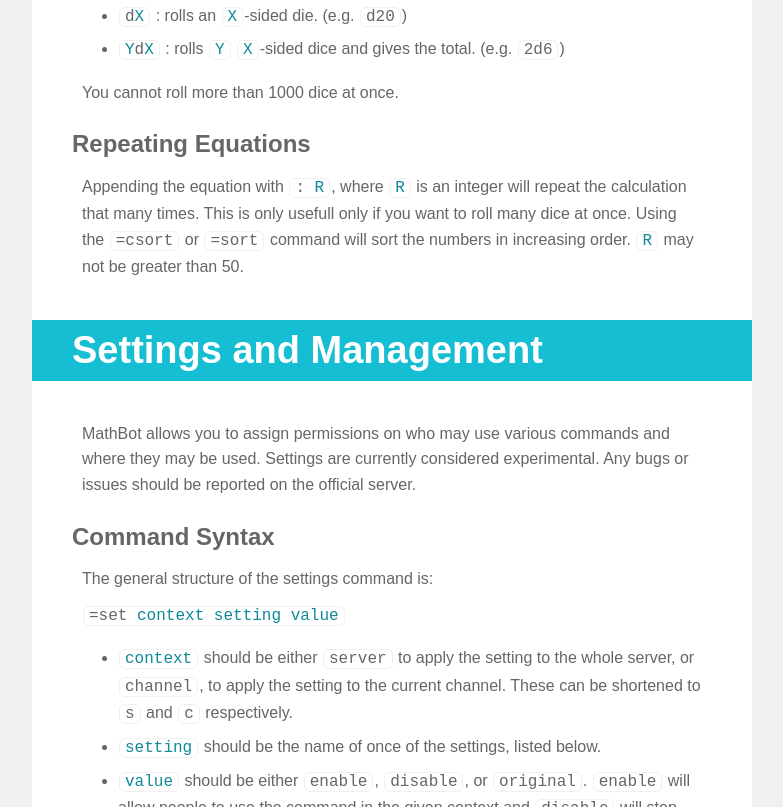
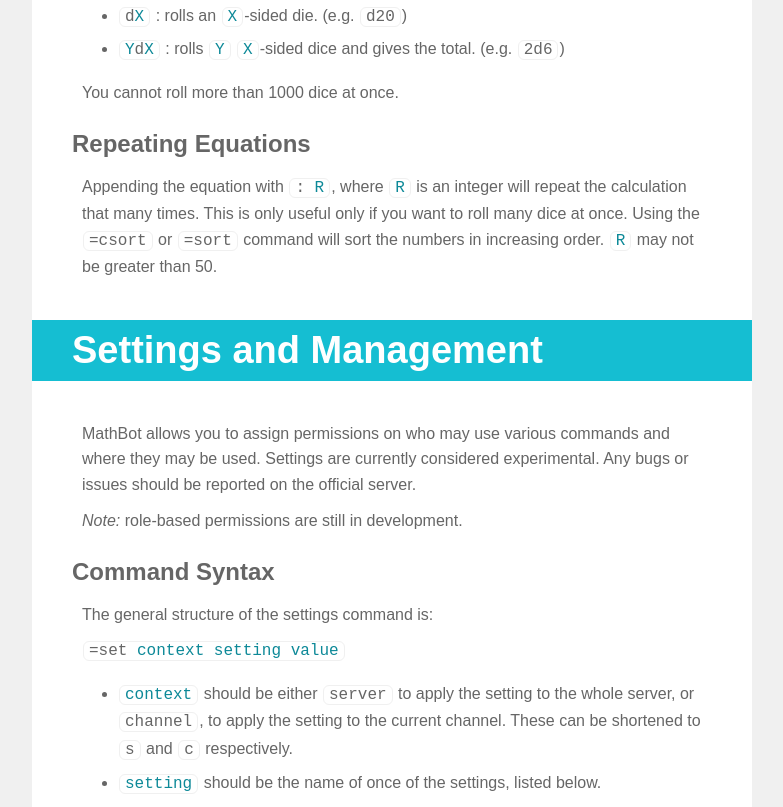
Before and after one commit to DXsmiley/mathbot, a plain HTML site: page index.html in a window 1280 px wide. Shown: the part 3638-4445 px from the top of the page, without its empty margins (248-1031 px from the left). Drawn offline with Linux system fonts and the light colour scheme; a web font is replaced by a local one.

Commit message:
Fix indentation and some missing closing tags

```diff
--- a/index.html
+++ b/index.html
@@ -96,7 +96,7 @@
                 <li><code>=tex \int_0^{2\pi} \sin{(4\theta)} \mathrm{d}\theta</code></li>
             </ul>
 
-                <h3>Notes</h2>
+            <h3>Notes</h3>
 
             <p>
                 The there are a few non-standard shortcuts to make your life easier.
@@ -161,18 +161,24 @@
 
             <h3>Dice Rolling</h3>
             <ul>
-                    <li><code>d<span class="imp">X</span></code> : rolls an <code><span class="imp">X</span></code>-sided die. (e.g. <code>d20</code>)</li>
-                    <li><code><span class="imp">Y</span>d<span class="imp">X</span></code> : rolls <code><span class="imp">Y</span></code>
-                        <code><span class="imp">X</span></code>-sided dice and gives the total. (e.g. <code>2d6</code>)</li>
+                <li>
+                    <code>d<span class="imp">X</span></code> : rolls an <code><span class="imp">X</span></code>-sided die. (e.g. <code>d20</code>)
+                </li>
+                <li>
+                    <code><span class="imp">Y</span>d<span class="imp">X</span></code> : rolls <code><span class="imp">Y</span></code>
+                    <code><span class="imp">X</span></code>-sided dice and gives the total. (e.g. <code>2d6</code>)
+                </li>
             </ul>
 
             <p>You cannot roll more than 1000 dice at once.</p>
 
             <h3>Repeating Equations</h3>
-                    <p>Appending the equation with <code>: <span class="imp">R</span></code>, where <code><span class="imp">R</span></code> is an integer will repeat
-                        the calculation that many times. This is only usefull only if you want to roll many
+            <p>
+                Appending the equation with <code>: <span class="imp">R</span></code>, where <code><span class="imp">R</span></code> is an integer will repeat
+                the calculation that many times. This is only useful only if you want to roll many
                 dice at once. Using the <code>=csort</code> or <code>=sort</code> command will sort the numbers
-                        in increasing order. <code><span class="imp">R</span></code> may not be greater than 50.</p>
+                in increasing order. <code><span class="imp">R</span></code> may not be greater than 50.
+            </p>
         </div>
 
         <div class="blue"><h2>Settings and Management</h2></div>
@@ -182,6 +188,7 @@
                 MathBot allows you to assign permissions on who may use various commands and where they may be used.
                 Settings are currently considered experimental. Any bugs or issues should be reported on the official server.
             </p>
+            <p><i>Note:</i> role-based permissions are still in development.</p>
 
             <h3>Command Syntax</h3>
             <p>
```
Lines whose indentation alone changed are shown as unchanged.
